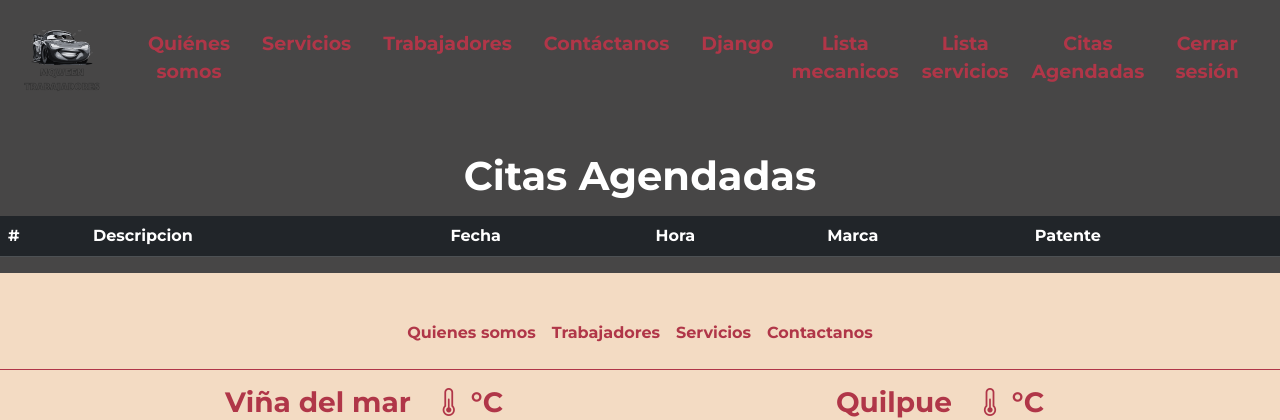
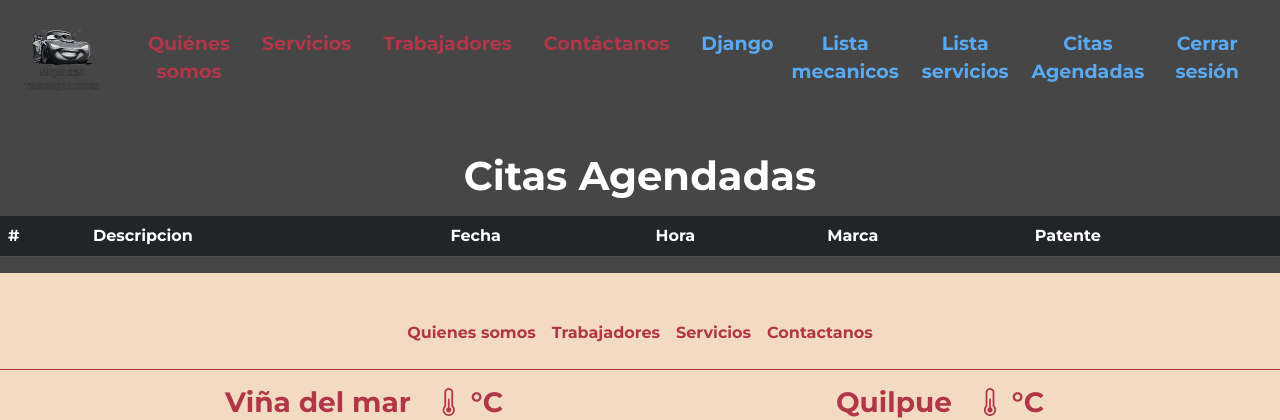
Before and after one commit to Lukelektro/PruebaSemestral, a Django app: page /citas/ in a window 1280 px wide. Shown: the top 420 px of the page. Run offline with Django 5.2, Linux system fonts and the light colour scheme; a user stored in the database is signed in; data comes from the database, SQL or seed files in the repository; both versions use the stored data as it was after the commit; lists and menus that the app fills with data are empty; some libraries are stand-ins or nearby versions; some web fonts are replaced.

Commit message:
cambio final

```diff
--- a/Proyecto-django/base/static/css/base_admin.css
+++ b/Proyecto-django/base/static/css/base_admin.css
@@ -1,5 +1,9 @@
 .bg-body-tertiary-admin {
     background-color: var(--gris) !important;
+}
+
+.nav-link-admin {
+    color: var(--azul) !important;
 }
 
 header .logo-container-admin img {
--- a/Proyecto-django/base/static/css/index.css
+++ b/Proyecto-django/base/static/css/index.css
@@ -53,7 +53,7 @@ h2 {
 }
 
 .pagina-principal-overlay {
-    background-color: rgba(206, 172, 139, 0.7);
+    background-color: rgba(243, 219, 195, 0.7);
 }
 
 /*si se agranda o se achica la navbar, debes cambiar si o si #hero-principal, ya que se le tiene un margen en base a la navbar para que no colicionen*/
--- a/Proyecto-django/base/templates/base.html
+++ b/Proyecto-django/base/templates/base.html
@@ -41,8 +41,8 @@
 
 <body>
     <!--Navbar-->
-    <header>
-        <nav id="navbar"
+    <header id="navbar">
+        <nav
             class="{% if soy_admin %}bg-body-tertiary-admin{% else %}bg-body-tertiary{% endif %} navbar navbar-expand-lg">
             <div class="container-fluid">
                 <!--Boton para colapsar el menu-->
@@ -98,17 +98,17 @@
                             {% if user.is_staff or user.is_superuser %}
 
                                 <li class="nav-item">
-                                    <a class="nav-link" href="{% url 'admin:index' %}">Django</a>
+                                    <a class="nav-link nav-link-admin" href="{% url 'admin:index' %}">Django</a>
                                 </li>
                                 <li class="nav-item">
 
-                                    <a class="nav-link" href="{% url 'mecanico_list' %}">Lista mecanicos</a>
+                                    <a class="nav-link nav-link-admin" href="{% url 'mecanico_list' %}">Lista mecanicos</a>
                                 </li>
                                 <li class="nav-item">
-                                    <a class="nav-link" href="{% url 'servicio_list' %}">Lista servicios</a>
+                                    <a class="nav-link nav-link-admin" href="{% url 'servicio_list' %}">Lista servicios</a>
                                 </li>
                                 <li class="nav-item">
-                                    <a class="nav-link" href="{% url 'citas_admin' %}">Citas Agendadas</a>
+                                    <a class="nav-link nav-link-admin" href="{% url 'citas_admin' %}">Citas Agendadas</a>
                                 </li>
                             {% endif %}
 
@@ -116,7 +116,7 @@
                                 <form id="logout-form" action="{% url 'logout' %}" method="post" style="display: none;">
                                     {% csrf_token %}
                                 </form>
-                                <a class="nav-link" href="#"
+                                <a class="nav-link nav-link-admin" href="#"
                                     onclick="event.preventDefault(); document.getElementById('logout-form').submit();">Cerrar
                                     sesión</a>
                             </li>
```
Also changed, not shown: Proyecto-django/db.sqlite3.
